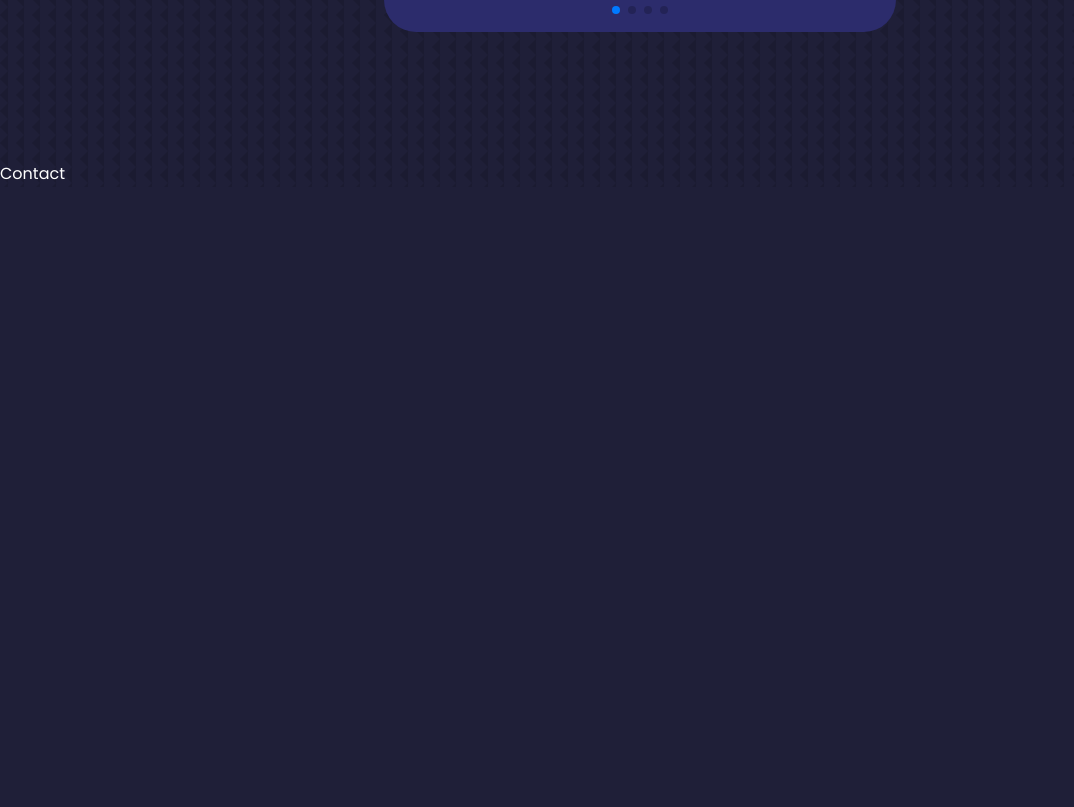
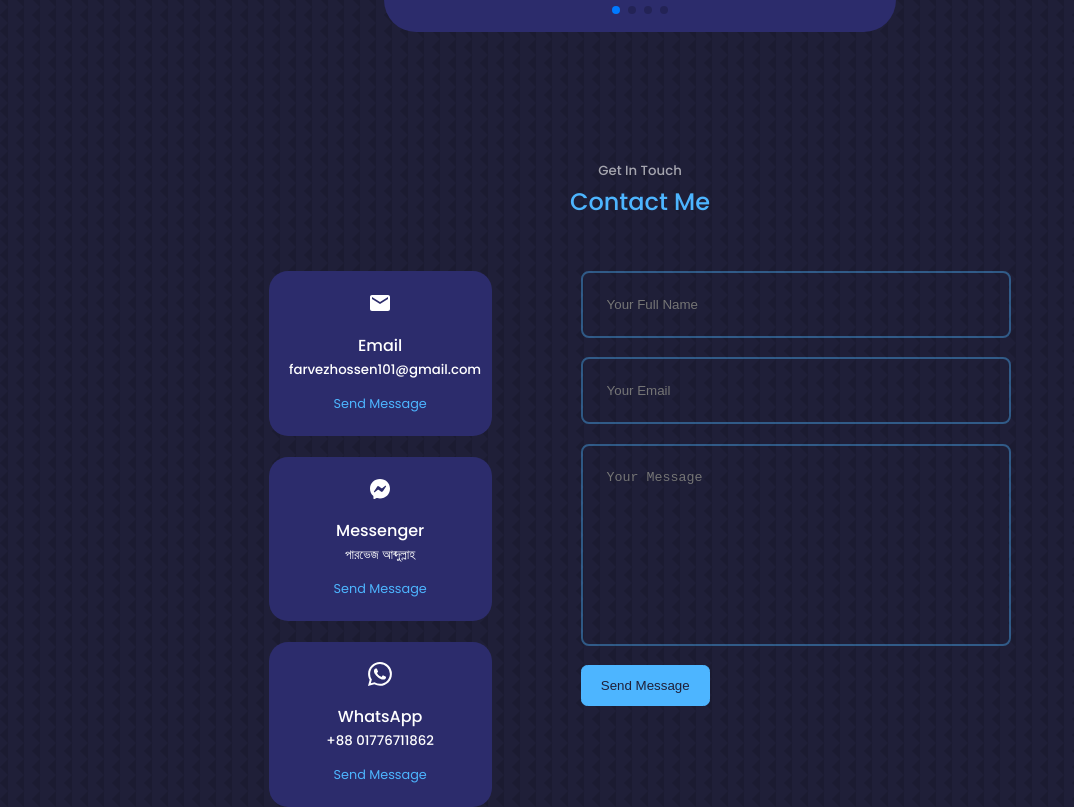
Before and after one commit to Farvez999/react-portfolio-website, a React (Create React App) app: page / in a window 1280 px wide. Shown: the part 4505-5312 px from the top of the page, without its empty margins (0-1074 px from the left). Before the commit the page ends 4692 px from the top, so only its background shows below. Built offline with nearby package versions, Linux system fonts and the light colour scheme.

Commit message:
Contact section added

```diff
--- a/package.json
+++ b/package.json
@@ -6,6 +6,8 @@
     "@testing-library/jest-dom": "^5.16.5",
     "@testing-library/react": "^13.4.0",
     "@testing-library/user-event": "^13.5.0",
+    "emailjs": "^4.0.1",
+    "emailjs-com": "^3.2.0",
     "react": "^18.2.0",
     "react-dom": "^18.2.0",
     "react-icons": "^4.6.0",
--- a/src/components/Contact/Contact.css
+++ b/src/components/Contact/Contact.css
@@ -0,0 +1,69 @@
+.contact-container {
+    width: 58%;
+    display: grid;
+    grid-template-columns: 30% 58%;
+    gap: 12%;
+}
+
+.contact-options {
+    display: flex;
+    flex-direction: column;
+    gap: 1.3rem;
+}
+
+.contact-option {
+    background: var(--color-bg-variant);
+    padding: 1.2rem;
+    border-radius: 1.2rem;
+    text-align: center;
+    border: 1px solid transparent;
+    transition: var(--transition);
+}
+
+.contact-option:hover {
+    background: transparent;
+    border-color: var(--color-primary-variant);
+}
+
+.contact-option-icon {
+    font-size: 1.5rem;
+    margin-bottom: 0.5rem;
+}
+
+.contact-option a {
+    font-size: 0.8rem;
+    margin-top: 0.7rem;
+    display: inline-block;
+}
+
+form {
+    display: flex;
+    flex-direction: column;
+    gap: 1.2rem;
+}
+
+input,
+textarea {
+    width: 100%;
+    padding: 1.5rem;
+    border-radius: 0.5rem;
+    background: transparent;
+    border: 2px solid var(--color-primary-variant);
+    resize: none;
+    color: var(--color-white);
+}
+
+/* --------Media queries (Medium Devices) */
+@media screen and (max-width:1024px) {
+    .contact-container {
+        grid-template-columns: 1fr;
+        gap: 2rem;
+    }
+}
+
+/* --------Media queries (Small Devices) */
+@media screen and (max-width:600px) {
+    .contact-container {
+        width: var(--container-width-sm);
+    }
+}
--- a/src/components/Contact/Contact.jsx
+++ b/src/components/Contact/Contact.jsx
@@ -1,9 +1,65 @@
 import React from 'react';
-import './Contact'
+import './Contact.css'
+import { MdEmail } from "react-icons/md";
+import { RiMessengerFill } from "react-icons/ri";
+import { BsWhatsapp } from "react-icons/bs";
+
+import { useRef } from 'react';
+import emailjs from 'emailjs-com';
 
 const Contact = () => {
+
+    const form = useRef();
+
+    const sendEmail = (e) => {
+        e.preventDefault();
+
+        emailjs.sendForm('service_fcsxvv8', 'template_e9phruc', form.current, '1TrzC8P2Pp4OfkCcl')
+            .then((result) => {
+                console.log(result.text);
+            }, (error) => {
+                console.log(error.text);
+            });
+
+        e.target.reset();
+    };
+
     return (
-        <section id='contact'>Contact</section>
+        <section id='contact'>
+            <h5>Get In Touch</h5>
+            <h2>Contact Me</h2>
+
+            <div className="container contact-container">
+                <div className="contact-options">
+                    <article className='contact-option'>
+                        <MdEmail className='contact-option-icon'></MdEmail>
+                        <h4>Email</h4>
+                        <h5>farvezhossen101@gmail.com</h5>
+                        <a href="mailto:farvezhossen101@gmail.com" target='blank'>Send Message</a>
+                    </article>
+
+                    <article className='contact-option'>
+                        <RiMessengerFill className='contact-option-icon'></RiMessengerFill>
+                        <h4>Messenger</h4>
+                        <h5>পারভেজ আব্দুল্লাহ</h5>
+                        <a href="https://m.me/farvez101" target='blank'>Send Message</a>
+                    </article>
+
+                    <article className='contact-option'>
+                        <BsWhatsapp className='contact-option-icon'></BsWhatsapp>
+                        <h4>WhatsApp</h4>
+                        <h5>+88 01776711862</h5>
+                        <a href="https://web.whatsapp.com/" target='blank'>Send Message</a>
+                    </article>
+                </div>
+                <form ref={form} onSubmit={sendEmail}>
+                    <input type="text" name="name" placeholder='Your Full Name' required />
+                    <input type="email" name="email" placeholder='Your Email' required />
+                    <textarea name="message" cols="7" rows="10" placeholder='Your Message' required></textarea>
+                    <button type="submit" className='btn btn-primary'>Send Message</button>
+                </form>
+            </div>
+        </section>
     );
 };
 
```
Also changed, not shown: 1 other file (tests, documents, lock files or other folders).
